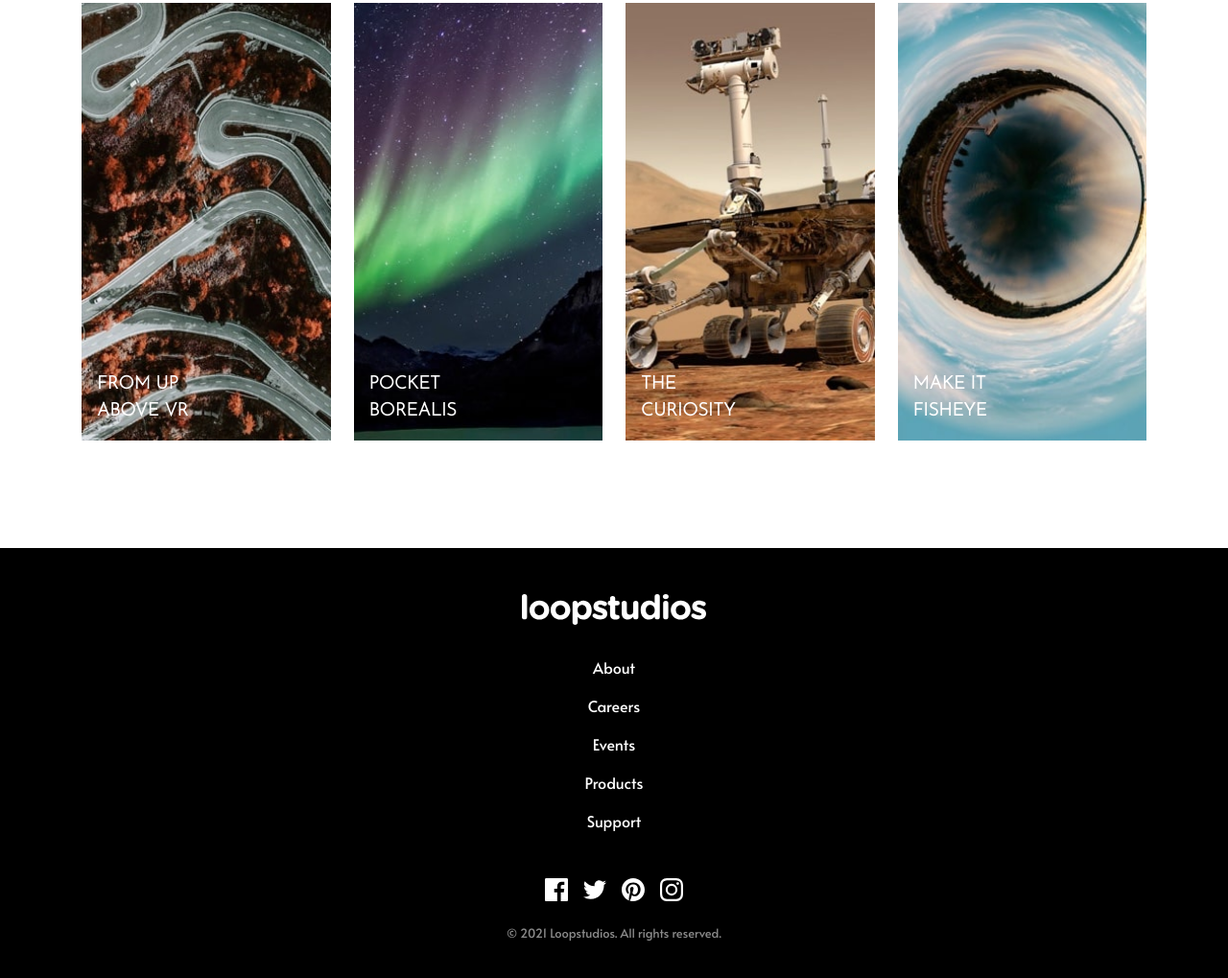
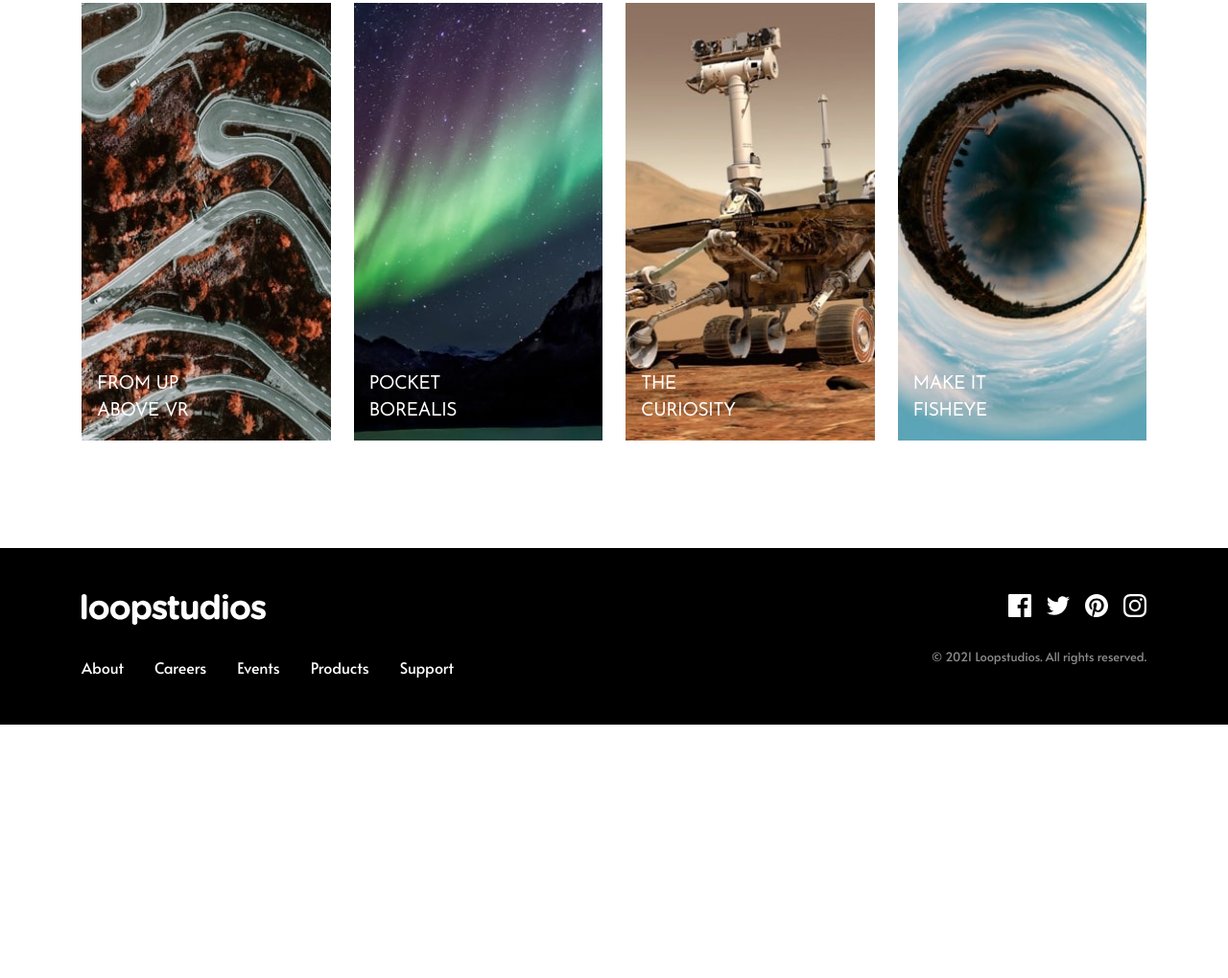
Before and after one commit to Robertron624/loopstudios-landing-page, a plain HTML site: page index.html in a window 1280 px wide. Shown: the part 1746-2765 px from the top of the page at 96% size. After the commit the page ends 2501 px from the top, so only its background shows below. Drawn offline with Linux system fonts and the light colour scheme.

Commit message:
footer desktop done

```diff
--- a/index.html
+++ b/index.html
@@ -197,6 +197,7 @@
         </main>
         <footer>
             <div class="footer-inner">
+                <div class="logo-links">
                     <img src="/images/logo.svg" alt="LoopStudios logo" />
                     <nav>
                         <ul role="list">
@@ -207,6 +208,8 @@
                             <li><a href="/support">Support</a></li>
                         </ul>
                     </nav>
+                </div>
+                <div class="socials-copyrigth">
                     <div class="socials">
                         <a href="#">
                             <img
@@ -237,6 +240,7 @@
                         © 2021 Loopstudios. All rights reserved.
                     </p>
                 </div>
+            </div>
         </footer>
         <script src="/index.js"></script>
     </body>
--- a/styles.css
+++ b/styles.css
@@ -55,6 +55,7 @@ select {
 button {
     background-color: transparent;
     border: none;
+    cursor: pointer;
 }
 
 /* Remove all animations, transitions and smooth scroll for people that prefer not to see them */
@@ -251,24 +252,24 @@ footer {
     padding: 3rem 0;
 }
 
-footer .footer-inner > img {
+footer .footer-inner img {
     margin: 0 auto 2rem;
 }
 
-footer .footer-inner > nav > ul {
+footer .footer-inner nav ul {
     display: flex;
     flex-direction: column;
     gap: 1rem;
 }
 
-footer .footer-inner > nav > ul li a {
+footer .footer-inner nav ul li a {
     text-decoration: none;
     color: var(--white);
     font-size: 1rem;
     font-weight: 300;
 }
 
-footer .footer-inner > nav > ul li a:hover {
+footer .footer-inner nav ul li a:hover {
     color: var(--dark-gray);
 }
 
@@ -314,7 +315,7 @@ footer .footer-inner p.copyrigth {
     header .inner nav.desktop-links ul li a {
         text-decoration: none;
         color: var(--white);
-        font-size: .8rem;
+        font-size: 0.8rem;
         font-weight: 300;
         text-transform: uppercase;
     }
@@ -364,7 +365,7 @@ footer .footer-inner p.copyrigth {
     }
 
     section.leader .leader-text h1 {
-      max-width:  20rem;
+        max-width: 20rem;
     }
 
     /* Creations section */
@@ -391,6 +392,13 @@ footer .footer-inner p.copyrigth {
         font-weight: 300;
         text-transform: uppercase;
         width: 10rem;
+        transition: all 0.3s ease-in-out;
+        letter-spacing: 5px;
+    }
+
+    section.our-creations .creations-top .see-all-desktop:hover {
+        background-color: var(--black);
+        color: var(--white);
     }
 
     section.our-creations h2 {
@@ -402,11 +410,42 @@ footer .footer-inner p.copyrigth {
         gap: 1.5rem;
     }
 
-    .creations .creation img{
+    .creations .creation img {
         width: 100%;
     }
 
     section.our-creations > button.see-all {
         display: none;
     }
+
+    /* Footer */
+
+    footer .footer-inner {
+        max-width: var(--custom-max-width);
+        margin-inline: auto;
+        display: flex;
+        justify-content: space-between;
     }
+
+    footer .footer-inner img {
+        margin: 0 0 2rem;
+    }
+
+    footer .footer-inner nav ul {
+        flex-direction: row;
+        gap: 2rem;
+    }
+
+    footer .footer-inner .socials {
+        margin-top: 0;
+        justify-content: flex-end;
+    }
+
+    footer .footer-inner p.copyrigth {
+        margin-top: 0;
+    }
+
+    header .inner > img {
+        width: 11rem;
+    }
+}
```
Lines whose indentation alone changed are shown as unchanged.
